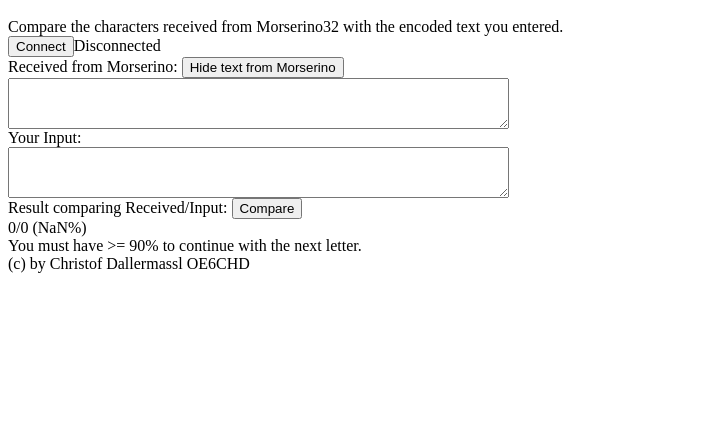
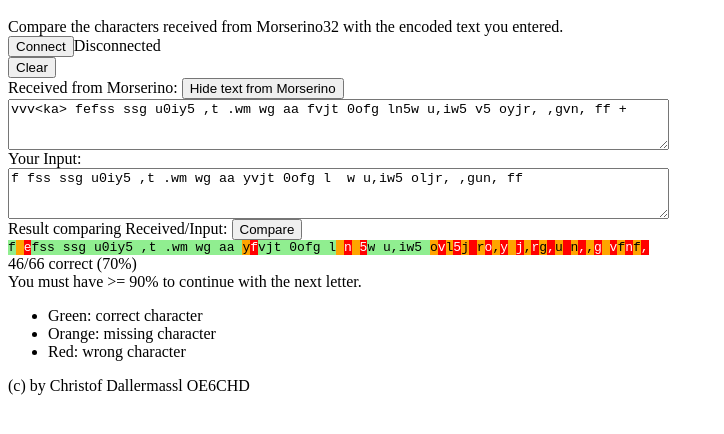
Before and after one commit to cdaller/morserino32-trainer, a plain HTML site: page morserino32-trainer.html in a window 1280 px wide. Both pictures are taken after a click on the button "Compare". Shown: the part 48-482 px from the top of the page, without its empty margins (0-724 px from the left). Drawn offline with Linux system fonts and the light colour scheme.

Commit message:
add missing characters

```diff
--- a/morserino32-trainer.html
+++ b/morserino32-trainer.html
@@ -5,12 +5,19 @@
         .hidden {
             display: none;
         }
+
         .correct {
             color: black;
+            background-color: lightgreen;
         }
+
         .wrong {
             color: white;
             background-color: red;
+        }
+        .missing {
+            color: black;
+            background-color: orange;
         }
     </style>
 </head>
@@ -24,22 +31,34 @@
     </div>
 
     <div>
-        <button id="connectButton">Connect</button><span id="statusBar">Disconnected</span><br />
+        <button id="connectButton">Connect</button><span id="statusBar">Disconnected</span>
+    </div>
+    <div>
+        <button id="startButton">Clear</button>
     </div>
 
     <div>
-        Received from Morserino: <button id="showHideButton">Hide</button><br/>
+        Received from Morserino: <button id="showHideButton">Hide</button><br />
 
-        <textarea rows="3" cols="60" id="receiveText"></textarea>
+        <textarea rows="3" cols="80" id="receiveText">vvv&lt;ka&gt; fefss ssg u0iy5 ,t .wm wg aa fvjt 0ofg ln5w u,iw5 v5 oyjr, ,gvn, ff + </textarea>
     </div>
+
     <div>
-        Your Input:<br/>
-        <textarea rows="3" cols="60" id="inputText"></textarea>
+        Your Input:<br />
+        <textarea rows="3" cols="80" id="inputText">f fss ssg u0iy5 ,t .wm wg aa yvjt 0ofg l  w u,iw5 oljr, ,gun, ff</textarea>
     </div>
     <div id="resultComparison">
         Result comparing Received/Input: <button onclick="compareTexts()">Compare</button>
-        <div id="inputComparator"></div>
+        <div id="inputComparator" style="font-family:monospace;"></div>
         <div id="correctPercentage"></div> You must have >= 90% to continue with the next letter.
+        <div>
+            <ul>
+                <li>Green: correct character</li>
+                <li>Orange: missing character</li>
+                <li>Red: wrong character</li>
+            </ul>
+
+        </div>
     </div>
 
     <div class="footer">
@@ -60,6 +79,7 @@
         let connectButton = document.getElementById("connectButton");
         let showHideButton = document.getElementById("showHideButton");
         let statusBar = document.getElementById("statusBar");
+        let startButton = document.getElementById("startButton");
 
 
         let resultComparison = document.getElementById("resultComparison");
@@ -73,6 +93,7 @@
         connectButton.addEventListener("click", clickConnect)
 
         showHideButton.addEventListener("click", clickShowHide);
+        startButton.addEventListener("click", startChallenge);
 
         inputText.oninput = compareTexts;
 
@@ -104,9 +125,16 @@
         }
 
         function compareTexts() {
-            let received = receiveText.value;
-            let input = inputText.value;
+            let received = receiveText.value.trim();
+            let input = inputText.value.trim();
             let correctCount = 0;
+
+            if (received.startsWith("vvv<ka> ") && !input.startsWith("vvv<ka> ")) {
+                received = received.substring(" vvv<ka> ".length - 1);
+            }
+            if (received.endsWith(" +") && !input.endsWith(" +")) {
+                received = received.substring(0, received.length - " +".length -1);
+            }
 
             let elements = [];
             for (var index = 0; index < received.length; index++) {
@@ -115,18 +143,31 @@
                 if (index < input.length) {
                     inputChar = input.charAt(index);
                     if (receivedChar == inputChar) {
-                        element.classList.add("correct");
+                        elements.push(createSpanElement(inputChar, "correct"));
                         correctCount++;
                     } else {
-                        element.classList.add("wrong");
+                        elements.push(createSpanElement(inputChar, "missing"));
+                        elements.push(createSpanElement(receivedChar, "wrong"));
                     }
-                    element.innerHTML = inputChar;
-                    elements.push(element);
                 }
             }
             inputComparator.replaceChildren(...elements);
-            correctPercentage.innerText = correctCount + "/" + received.length + " (" + Math.round(correctCount / received.length * 100) + "%)";
+            percentage = received.length > 0 ? Math.round(correctCount / received.length * 100) : 0;
+            correctPercentage.innerText = correctCount + "/" + received.length + " correct (" + percentage + "%)";
         };
+
+        function createSpanElement(value, clasz) {
+            let element = document.createElement('span');
+            element.classList.add(clasz);
+            element.innerHTML = value;
+            return element;
+        }
+
+        function startChallenge() {
+            receiveText.value = "";
+            inputText.value = "";
+            inputComparator.innerHTML = "";
+        }
 
         //Define outputstream, inputstream and port so they can be used throughout the sketch
         var outputStream, inputStream, port;
```
